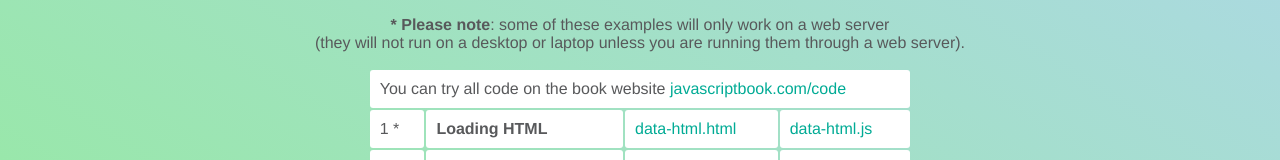
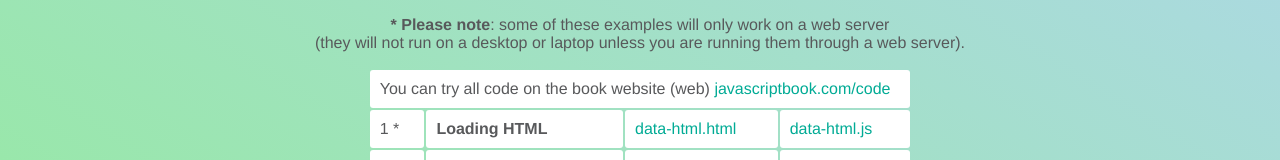
Before and after one commit to VBHO-prog/test123, a plain HTML site: page c08/index.html in a window 1280 px wide. Shown: the part 142-302 px from the top of the page. Drawn offline with Linux system fonts and the light colour scheme.

Commit message:
web inserted

```diff
--- a/c08/index.html
+++ b/c08/index.html
@@ -9,7 +9,7 @@
     <h2>Chapter 8: Ajax &amp; JSON</h2>
     <p><strong>* Please note</strong>: some of these examples will only work on a web server<br />(they will not run on a desktop or laptop unless you are running them through a web server).</p>
     <table>
-      <tr><td colspan="4">You can try all code on the book website <a href="http://javascriptbook.com/code">javascriptbook.com/code</a></td></tr>
+      <tr><td colspan="4">You can try all code on the book website (web) <a href="http://javascriptbook.com/code">javascriptbook.com/code</a></td></tr>
       <tr>
         <td>1 *</td>
         <td><strong>Loading HTML</strong></td>
```
